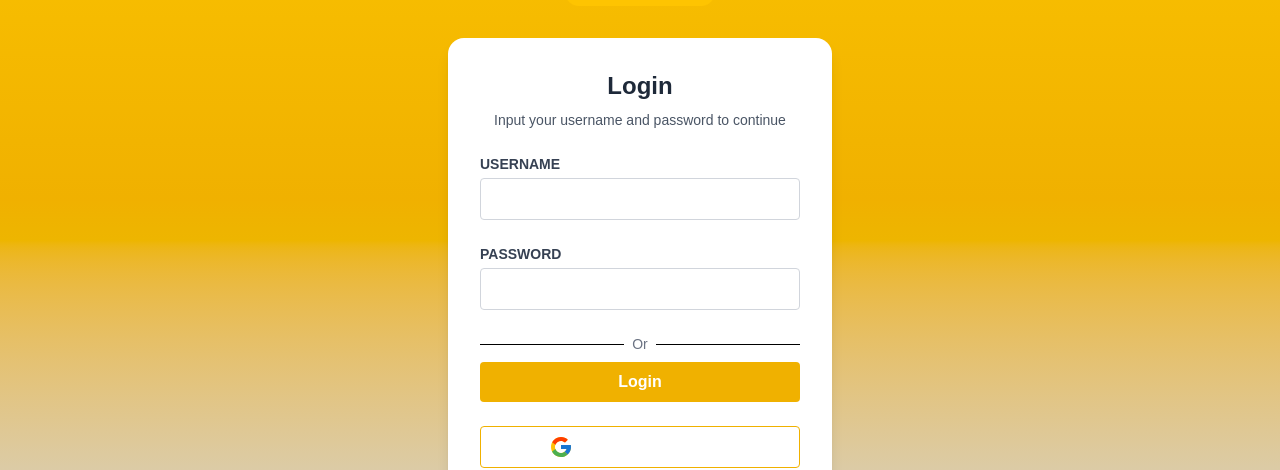
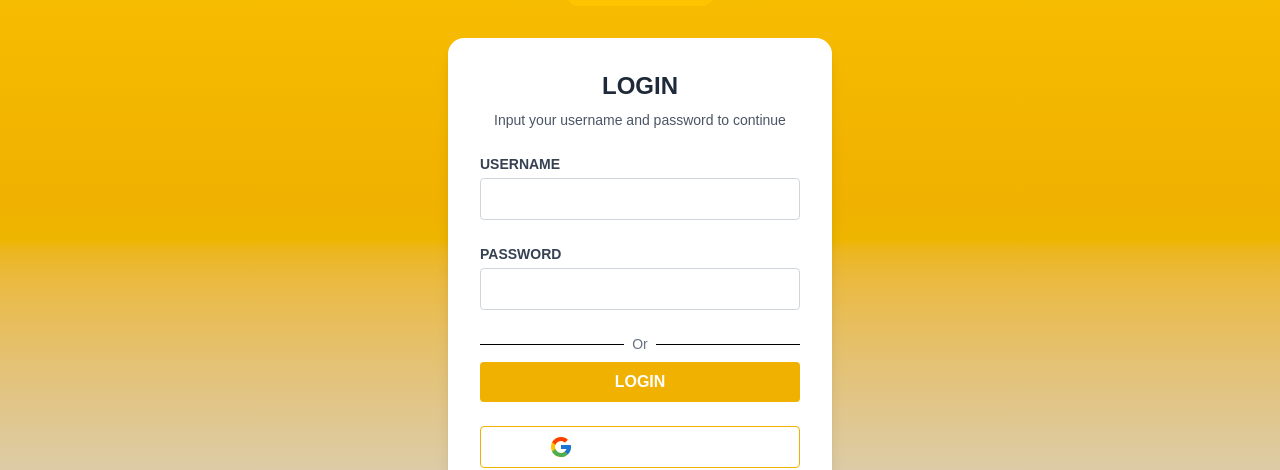
Before and after one commit to BrightPitch/bright-pitch, a Next.js app: page /login in a window 1280 px wide. Shown: the part 200-670 px from the top of the page. Built offline with nearby package versions, Linux system fonts and the light colour scheme.

Commit message:
fix title login

```diff
--- a/src/pages/login.jsx
+++ b/src/pages/login.jsx
@@ -9,7 +9,7 @@ const login = () => {
         <Image src={'/images/logo.png'} width={150} height={150} />
       </div>
       <div className="bg-white rounded-2xl shadow-lg p-8 w-[90%] max-w-sm">
-        <LoginForm title={'Login'} desc={'Input your username and password to continue'}/>
+        <LoginForm title={'LOGIN'} desc={'Input your username and password to continue'}/>
 
         <p className="text-center text-sm text-gray-600 mt-6">
           Don’t Have Account?{" "}
```
